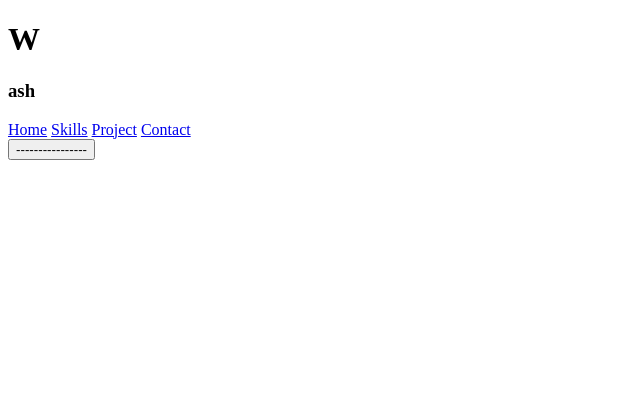
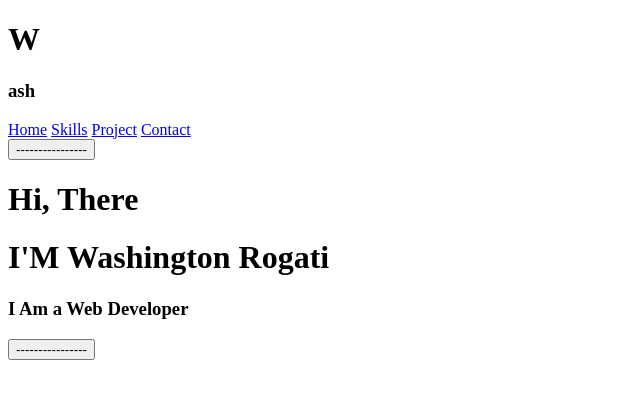
Before and after one commit to WashRogati/meu-portfolio, a plain HTML site: page index.html in a window 1280 px wide. Shown: the whole page, without its empty margins (0-640 px from the left). Drawn offline with Linux system fonts and the light colour scheme.

Commit message:
Main created

```diff
--- a/index.html
+++ b/index.html
@@ -24,6 +24,14 @@
             <a href="#"><button>----------------</button></a>
         </header>
     </div>
+    <main>
+        <h1>Hi, There</h1>
+        <h1>I'M Washington Rogati</h1>
+        <h3>I Am a Web Developer</h3>
+        <a href="#"><button>----------------</button></a>
+    </main>
+    <article></article>
+    <footer></footer>
 </body>
 
 </html>
```
